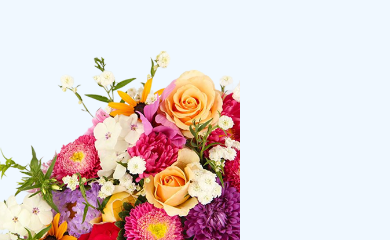
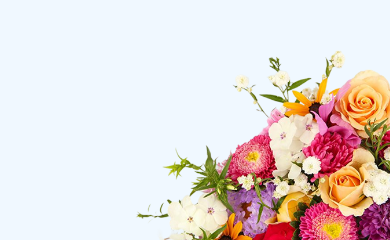
Before and after one commit to SunjanaPurba/Programminghero-Assignment2, a plain HTML site: page index.html in a window 390 px wide. Shown: the part 130-370 px from the top of the page. Drawn offline with nearby package versions, Linux system fonts and the light colour scheme.

Commit message:
style updated

```diff
--- a/style.css
+++ b/style.css
@@ -419,7 +419,7 @@ body {
     .banner-image {
         margin-top: 20px;
         width: 100%;
-        margin-right: 600px;
+        margin-right: 250px;
     }
 
     .banner-container {
```
